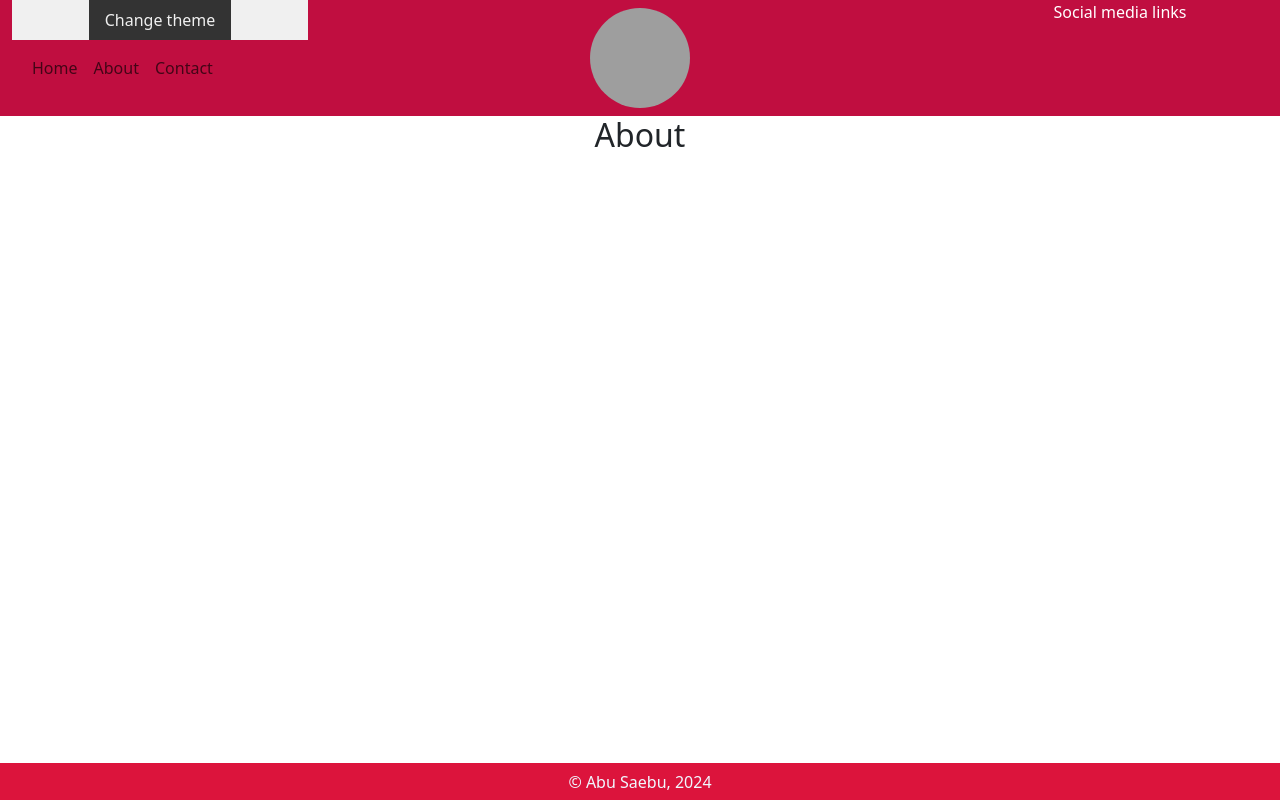
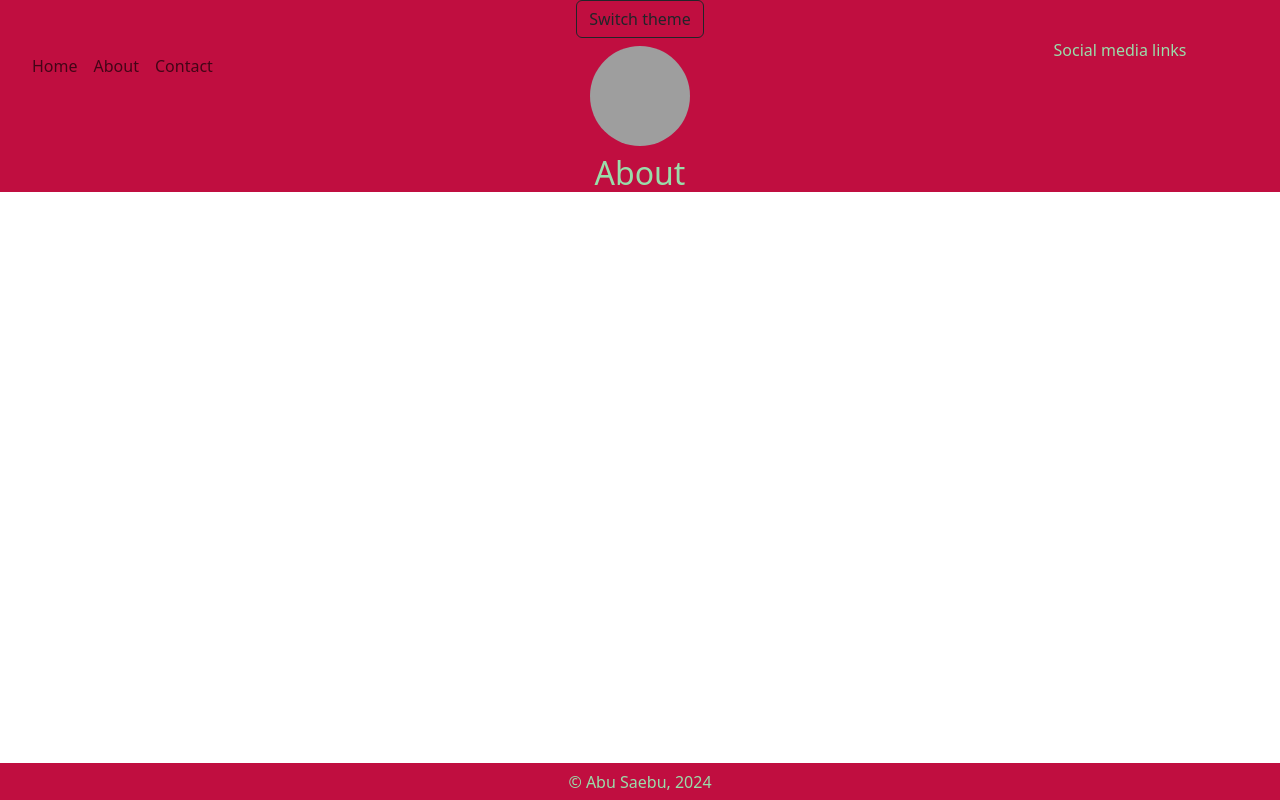
Before and after one commit to saebuabu/bootstrap-react, a React (Create React App) app: page /about in a window 1280 px wide. Built offline with nearby package versions, Linux system fonts and the light colour scheme; grey boxes are pictures that could not be loaded.

Commit message:
theme switcher waarbij zowel de header en footer meegaat in de style verandering

```diff
--- a/src/App.css
+++ b/src/App.css
@@ -6,8 +6,37 @@
   color: #61dafb;
 }
 
+
+:root {
+  --background: #c00e40;
+  --secondary-color: #fff;
+  --text-primary: #9da;
+}
+
+[data-theme="light"] {
+  --background: #f0f0f0;
+  --secondary-color: #222;
+  --text-primary: #234;
+}
+
+.light-dark-mode {
+  background-color: var(--background);
+  color: var(--text-primary);
+  transition: all 0.5s linear;
+}
+
+.light-dark-mode header div.row [class*="col"]{
+  background-color: var(--background);
+  color: var(--text-primary);
+}
+
+.light-dark-mode a .nav-link {
+  color: var(--secondary-color);
+}
+
+
 footer {
-  background-color:crimson;
-  color:aliceblue;
-  padding: 0.4rem 0
+  background-color: var(--background);
+  color: var(--text-primary);
+  padding: 0.4rem 0;
 }
--- a/src/App.js
+++ b/src/App.js
@@ -5,11 +5,23 @@ import Home from './views/Home'
 import About from './views/About'
 import Contact from "./views/Contact";
 import Footer from "./views/Footer";
+import Button from 'react-bootstrap/Button';
+import useLocalStorage from "./components/LightDarkMode/useLocalStorage";
 
 function App() {
+
+  const [theme, setTheme] = useLocalStorage('theme', 'dark');
+
+  function handleToggleTheme() {
+      setTheme(theme === 'light' ? 'dark' : 'light');
+  }
+
+  console.log(theme);
+
   return (
     <>
-        <div className="App">
+        <div className="App light-dark-mode" data-theme={theme}>
+        <div className="switch-button-wrapper"><Button onClick={handleToggleTheme} variant="outline-dark">Switch theme</Button></div>
         <Routes>
               <Route exact path='/' element={<Home />} />
               <Route path='/contact' element={<Contact />} />
--- a/src/components/LightDarkMode/style.css
+++ /dev/null
@@ -1,37 +0,0 @@
-:root {
-    --background: #c00e40;
-    --secondary-color: #61dafb;
-    --text-primary: #333;
-  }
-
-[data-theme="light"] {
-    --background: #f0f0f0;
-    --secondary-color: #333;
-    --text-primary: #333;
-}
-
-
-.light-dark-mode {
-    background-color: var(--background);
-    color: var(--text-primary);
-    transition: all 0.5s linear;
-  }
-
-.light-dark-mode h1 {
-        color: var(--secondary-color);
-}
-
-button {
-    background-color: var(--secondary-color);
-    color: var(--background);
-    border: none;
-    padding: 0.5rem 1rem;
-    font-size: 1rem;
-    margin-top: 1rem;
-    cursor: pointer;
-    transition: all 0.3s linear;
-}
-button:hover {
-    background-color: var(--background);
-    color: var(--secondary-color);
-}
--- a/src/components/NavigatieHeader/index.jsx
+++ b/src/components/NavigatieHeader/index.jsx
@@ -9,7 +9,6 @@ met bootstrap classes met 3 cols
 
 import "./style.css";
 import NavBar from "../NavBar";
-import LightDarkMode from "../LightDarkMode";
 
 function NavigatieHeader() {
   return (
@@ -17,7 +16,6 @@ function NavigatieHeader() {
       <header class="container-fluid">
         <div className="row">
           <div className="col-3">
-            <LightDarkMode></LightDarkMode>
             <NavBar></NavBar>
           </div>
           <div className="col-6">
--- a/src/components/NavigatieHeader/style.css
+++ b/src/components/NavigatieHeader/style.css
@@ -12,16 +12,7 @@ nav.navbar ul.navbar-nav li {
 }
 
 
-header div.row [class*="col"]{
-    background-color: #c00e40;
-    color: #fff;
-}
-
 img.logo-img {
     margin-top: 0.5rem;
     border-radius: 100%;
 }
-
-.nav-link {
-    color: #fff;
-}
```
